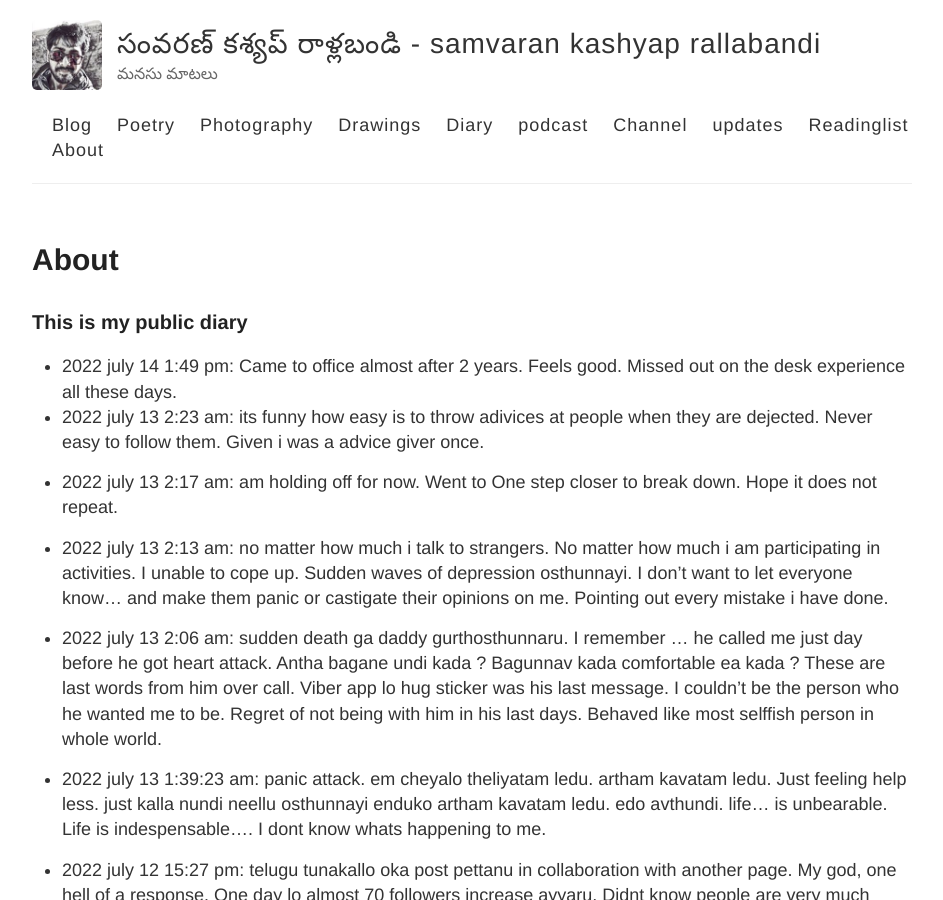
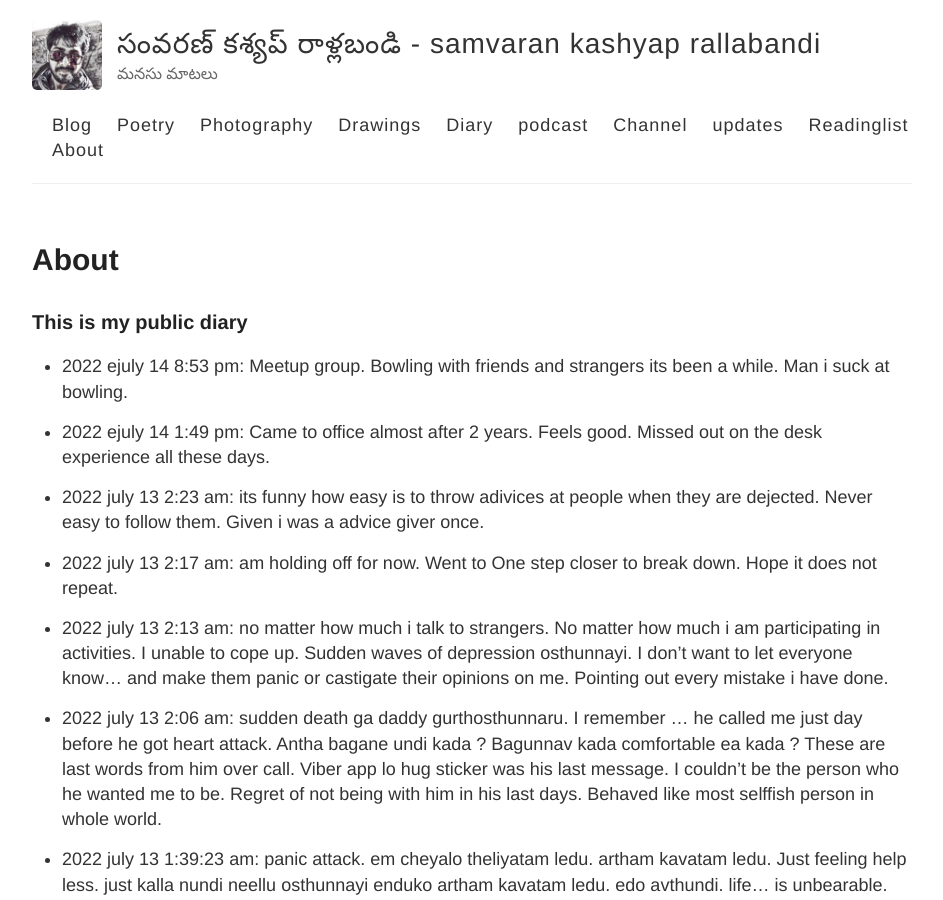
Before and after one commit to rsk/rsk.github.io, a Jekyll site: the page built from updates.md, in a window 1280 px wide and 900 px high. Shown: the whole window, without its empty margins (168-1111 px from the left). Built offline with Jekyll 4.4.1, drawn with Linux system fonts in a browser that asks for light colours; comment, search, counter and statistics services are not loaded.

Commit message:
Update updates.md

```diff
--- a/updates.md
+++ b/updates.md
@@ -6,7 +6,11 @@ permalink: /updates/
 
 
 ### This is my public diary
-- 2022 july 14 1:49 pm: Came to office almost after 2 years. Feels good. Missed out on the desk experience all these days.
+
+- 2022 ejuly 14 8:53 pm: Meetup group. Bowling with friends and strangers its been a while. Man i suck at bowling.
+
+- 2022 ejuly 14 1:49 pm: Came to office almost after 2 years. Feels good. Missed out on the desk experience all these days.
+
 - 2022 july 13 2:23 am: its funny how easy is to throw adivices at people when they are dejected. Never easy to follow them. Given i was a advice giver once.
 - 2022 july 13 2:17 am: am holding off for now. Went to One step closer to break down. Hope it does not repeat.
 
```
